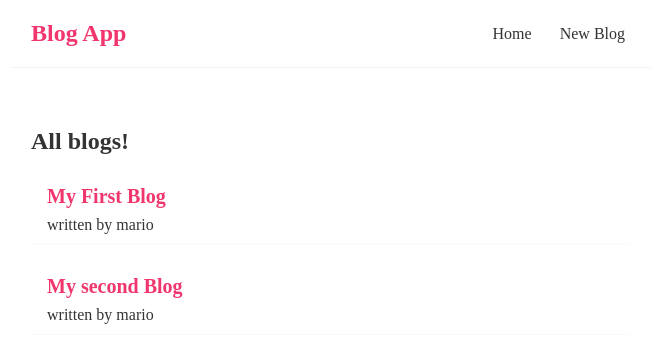
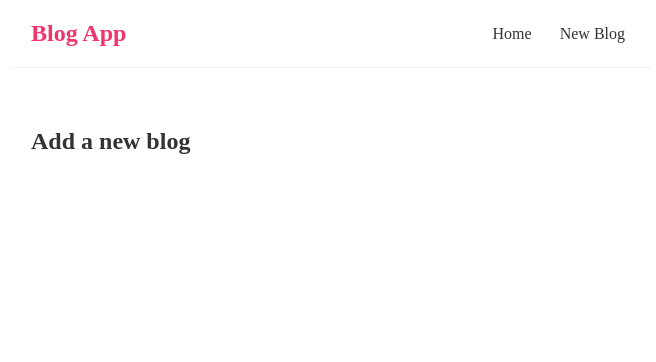
Before and after one commit to 2201monesh/blog-app, a React (Create React App) app: page /create in a window 1280 px wide. Shown: the top 362 px of the page, without its empty margins (309-965 px from the left). Built offline with nearby package versions, Linux system fonts and the light colour scheme; data requests are answered from the project's data file; the HTML template or start-up script is replaced by a standard one.

Commit message:
Initialised Router to App

```diff
--- a/package.json
+++ b/package.json
@@ -8,6 +8,7 @@
     "@testing-library/user-event": "^13.5.0",
     "react": "^18.2.0",
     "react-dom": "^18.2.0",
+    "react-router-dom": "^5.3.4",
     "react-scripts": "5.0.1",
     "web-vitals": "^2.1.4"
   },
--- a/src/App.js
+++ b/src/App.js
@@ -1,14 +1,25 @@
 import Navbar from "./Navbar";
 import Home from './Home';
+import { BrowserRouter as Router, Route, Switch } from 'react-router-dom';
+import Create from "./Create";
 
 function App() {
   return (
+    <Router>
     <div className="App">
       <Navbar />
       <div className="content">
-        <Home />
+        <Switch>
+          <Route exact path="/">
+            <Home />
+          </Route>
+          <Route path="/create">
+            <Create />
+          </Route>
+        </Switch>
       </div>
     </div>
+    </Router>
   );
 }
 
--- /dev/null
+++ b/src/Create.js
@@ -0,0 +1,9 @@
+const Create = () => {
+    return (
+        <div className="create">
+            <h2>Add a new blog</h2>
+        </div>
+    )
+}
+
+export default Create;
```
Also changed, not shown: 1 other file (tests, documents, lock files or other folders).
